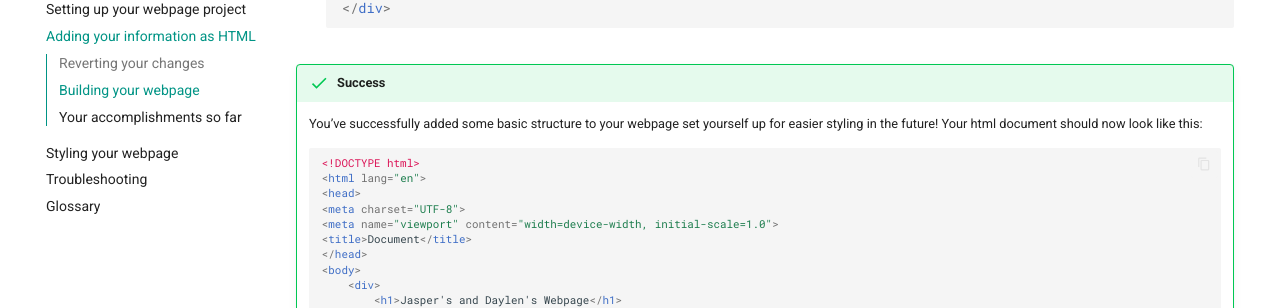
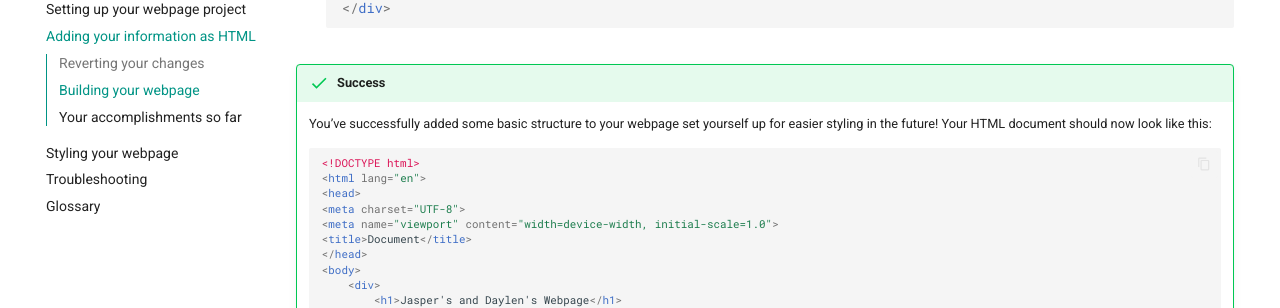
Before and after one commit to jasper-th-wang/Basic_Webpage_Guide, an MkDocs documentation site: the page built from docs/task2.md, in a window 1280 px wide and 900 px high, scrolled down 2674 px. Shown: the part 144-452 px from the top of the window. Built offline with MkDocs 1.6.1 and Material for MkDocs 9.7.7, drawn with Linux system fonts in a browser that asks for light colours.

````diff
--- a/docs/task2.md
+++ b/docs/task2.md
@@ -112,7 +112,7 @@ You now have a blank slate to start adding your content! At any point during the
 
 !!! success
 
-    You’ve successfully added some basic structure to your webpage set yourself up for easier styling in the future! Your html document should now look like this:
+    You’ve successfully added some basic structure to your webpage set yourself up for easier styling in the future! Your HTML document should now look like this:
 
     ```html
     <!DOCTYPE html>
````
